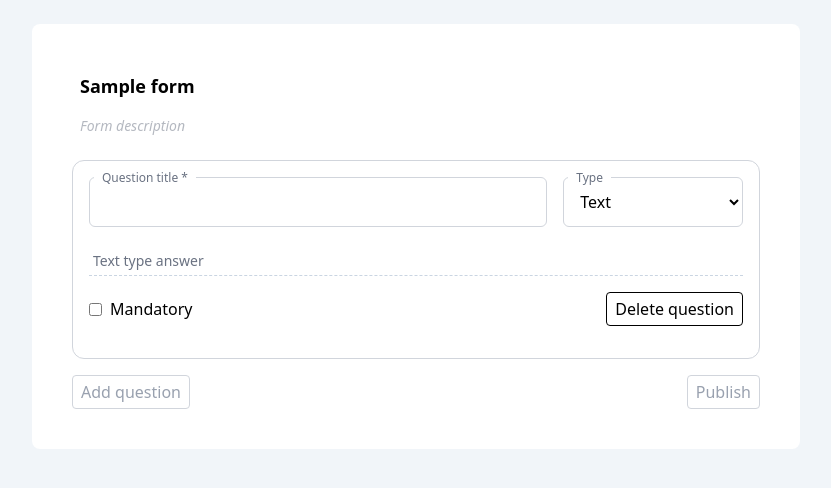
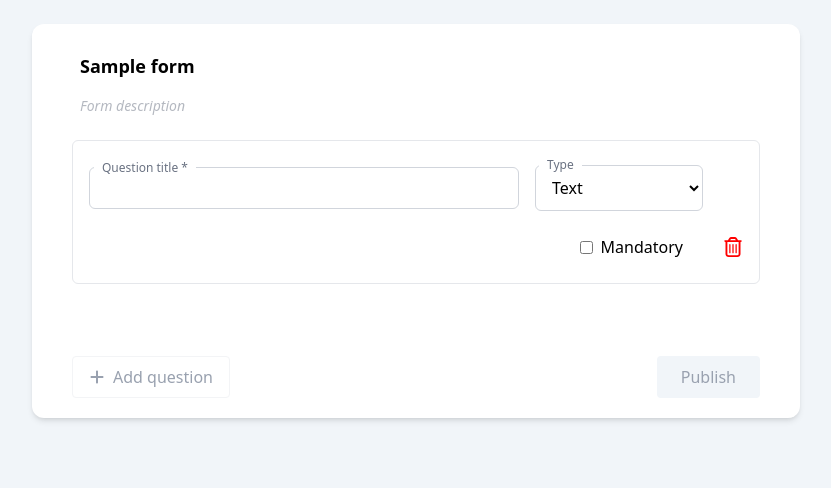
Before and after one commit to SinchanaMS/form-builder, a React (Vite) app: page / in a window 1280 px wide. Shown: the top 488 px of the page, without its empty margins (224-1055 px from the left). Built offline with nearby package versions, Linux system fonts and the light colour scheme.

Commit message:
added styles, loaders, and toasts

```diff
--- a/package.json
+++ b/package.json
@@ -14,6 +14,7 @@
     "@tailwindcss/vite": "^4.0.9",
     "react": "^19.0.0",
     "react-dom": "^19.0.0",
+    "react-hot-toast": "^2.5.2",
     "react-icons": "^5.5.0",
     "react-router-dom": "^7.2.0",
     "tailwindcss": "^4.0.9"
--- a/src/App.tsx
+++ b/src/App.tsx
@@ -4,6 +4,7 @@ import { placeholderQuestion } from "./constants"
 import FormContext from "./contexts/FormContext"
 import { getItemFromLocalStorage } from "./helpers"
 import { Outlet } from "react-router-dom"
+import { Toaster } from "react-hot-toast"
 
 function App() {
   const [formInfo, setFormInfo] = useState<FormInfo>({
@@ -22,8 +23,9 @@ function App() {
   return (
     <FormContext.Provider value={{ formInfo, setFormInfo }}>
       <div className=" bg-slate-100 m-auto p-6 min-h-dvh">
-        <div className="flex flex-col max-w-3xl bg-white m-auto p-5 rounded-lg">
+        <div className="flex flex-col max-w-3xl bg-white shadow-md m-auto p-5 rounded-xl">
           <Outlet />
+          <Toaster />
         </div>
       </div>
     </FormContext.Provider>
--- a/src/FormBuilder/QuestionBlock.tsx
+++ b/src/FormBuilder/QuestionBlock.tsx
@@ -6,6 +6,8 @@ import Dropdown from "../components/Dropdown"
 import { questionTypeOptions } from "../constants"
 import { isQuestionValid, saveItemToLocalStorage } from "../helpers"
 import QuestionInputByType from "./QuestionInputByType"
+import { FaRegTrashCan } from "react-icons/fa6"
+import Spinner from "../components/Spinner"
 
 interface Props {
   question: Question
@@ -33,8 +35,6 @@ const QuestionBlock = (props: Props) => {
   useEffect(() => {
     if (!debouncedQuestionState.question) return
     const timer = setTimeout(() => {
-      setSaving(false)
-
       setFormInfo((prevFormInfo) => {
         let isUpdated = false
 
@@ -59,6 +59,7 @@ const QuestionBlock = (props: Props) => {
 
         return updatedFormInfo
       })
+      setSaving(false)
     }, 500)
 
     return () => clearTimeout(timer)
@@ -106,13 +107,14 @@ const QuestionBlock = (props: Props) => {
   }
 
   return (
-    <div className="my-4 border border-gray-300 p-4 rounded-xl w-full">
-      <div className="flex justify-between gap-x-4">
+    <div className="my-4 bg-white border-1 rounded-md border-gray-200 px-4 py-6 w-full">
+      <div className="flex justify-between gap-x-4 items-center">
         <Input
           value={questionState.question}
           label="Question title *"
           name="question"
           onChange={handleChange}
+          inputClass="focus:outline-1 focus:outline-indigo-700 rounded-md"
         />
         <Dropdown
           name="type"
@@ -121,15 +123,18 @@ const QuestionBlock = (props: Props) => {
           options={questionTypeOptions}
           onChange={handleChange}
         />
-        {/* TODO: update saving loader */}
-        {saving && <span>{saving ? "saving.." : "saved"}</span>}
+        <div
+          className={`h-auto w-8 object-fit transition-discrete ${saving ? "opacity-100" : "opacity-0"}`}
+        >
+          <Spinner />
+        </div>
       </div>
       <QuestionInputByType
         questionState={questionState}
         setQuestionState={setQuestionState}
       />
       {questionState.type === "number" && (
-        <div className="flex items-center gap-x-2 mt-2">
+        <div className="flex h-7 items-center gap-x-2 mt-6">
           <input
             type="checkbox"
             name="isRangeEnabled"
@@ -158,8 +163,9 @@ const QuestionBlock = (props: Props) => {
           )}
         </div>
       )}
-      <div className="flex items-center gap-x-2">
+      <div className="flex items-center gap-x-2 pt-6">
         <input
+          className="ml-auto "
           type="checkbox"
           name="isRequired"
           id="isRequired"
@@ -167,12 +173,12 @@ const QuestionBlock = (props: Props) => {
           onChange={handleChange}
         />
         <label>Mandatory</label>
-        <button
-          className="border w-fit my-4 ml-auto px-2 py-1 rounded-sm"
+
+        <FaRegTrashCan
+          className="ml-8 text-xl"
+          color="red"
           onClick={handleDeleteQuestion}
-        >
-          Delete question
-        </button>
+        />
       </div>
     </div>
   )
--- a/src/FormBuilder/QuestionInputByType.tsx
+++ b/src/FormBuilder/QuestionInputByType.tsx
@@ -1,6 +1,7 @@
 import React from "react"
 import { Question } from "../types"
 import Input from "../components/Input"
+import { FaPlus, FaXmark } from "react-icons/fa6"
 
 interface Props {
   questionState: Question
@@ -57,14 +58,7 @@ const QuestionInputByType = (props: Props) => {
     }))
   }
 
-  switch (questionState.type) {
-    case "number":
-      return (
-        <p className="border-b border-dashed border-slate-300 mt-5 p-1 text-gray-500 text-sm font-light w-full">
-          Number type answer
-        </p>
-      )
-    case "select":
+  if (questionState.type === "select") {
     return (
       <div className="flex flex-col">
         {questionState.options.map((option, idx) => (
@@ -73,36 +67,30 @@ const QuestionInputByType = (props: Props) => {
               key={option.id}
               placeholder={`Option ${idx + 1}`}
               value={option.label}
-                wrapperClass="border-b border-0 rounded-none w-fit"
+              wrapperClass="border-0 rounded-none"
+              inputClass="border-b border-gray-200 focus:border-b focus:border-indigo-600 focus:outline-hidden"
               onChange={(e) => handleInputChange(e, option.id)}
               onBlur={() => handleInputBlur(option.id)}
             />
             {idx !== 0 && (
-                <button
-                  className="absolute hover:bg-gray-200 top-1/2 right-6 -translate-y-1/2 px-2.5 py-0.5 rounded-sm flex items-center"
+              <FaXmark
                 onClick={() => handleDeleteOption(option.id)}
-                >
-                  x
-                </button>
+                color="grey"
+                className="absolute top-1/2 right-6 -translate-y-1/2 cursor-pointer"
+              />
             )}
           </div>
         ))}
         <button
-            className="mr-auto my-4 px-2 py-1 cursor-pointer hover:bg-gray-200 rounded-sm"
+          className="flex items-center gap-x-2 mr-auto my-4 px-2 py-1 cursor-pointer hover:bg-indigo-50 rounded-sm"
           onClick={handleAddOption}
         >
-            Add option
+          <FaPlus /> Add option
         </button>
       </div>
     )
-    case "text":
-    default:
-      return (
-        <p className="border-b border-dashed border-slate-300 mt-5 p-1 text-gray-500 text-sm font-light w-full">
-          Text type answer
-        </p>
-      )
   }
+  return null
 }
 
 export default QuestionInputByType
--- a/src/FormBuilder/index.tsx
+++ b/src/FormBuilder/index.tsx
@@ -5,11 +5,12 @@ import { delay, isFormBuilderValid } from "../helpers"
 import QuestionBlock from "./QuestionBlock"
 import Input from "../components/Input"
 import { useNavigate } from "react-router-dom"
+import toast from "react-hot-toast"
+import { FaPlus } from "react-icons/fa6"
 
 const FormBuilder = () => {
   const { formInfo, setFormInfo } = useFormContext()
   const [isFormValid, setIsFormValid] = useState(false)
-  const [isPublishing, setIsPublishing] = useState(false)
   const navigate = useNavigate()
 
   useEffect(() => {
@@ -18,23 +19,30 @@ const FormBuilder = () => {
   }, [formInfo])
 
   const handlePublishForm = async () => {
-    setIsPublishing(true)
-    await delay(800)
-    setIsPublishing(false)
-    return navigate(`/${formInfo.id}`)
+    toast.promise(
+      async () => {
+        await delay(800)
+        return navigate(`/${formInfo.id}`)
+      },
+      {
+        loading: "Publishing your form...",
+        success: "Form published",
+        error: "Oops! An error occured. Please try again!",
+      }
+    )
   }
 
   return (
-    <div className="flex flex-col w-full bg-white m-auto p-5 rounded-lg">
+    <div className="flex flex-col w-full bg-transparent m-auto px-5 rounded-lg">
       <Input
         wrapperClass="border-0"
-        inputClass="text-lg font-bold p-2 blur:py-0 focus:outline-1 focus:outline-blue-500 rounded-sm"
+        inputClass="text-lg font-bold p-2 blur:py-0 focus:outline-1 focus:outline-indigo-700 rounded-sm"
         value={formInfo.name}
         onChange={(e) => setFormInfo({ ...formInfo, name: e.target.value })}
       />
       <Input
         wrapperClass="border-0"
-        inputClass="text-sm text-gray-500 font-normal p-2 focus:outline-1 focus:outline-blue-500 rounded-sm italic"
+        inputClass="text-sm text-gray-500 font-normal p-2 focus:outline-1 focus:outline-indigo-700 rounded-sm italic"
         value={formInfo.description}
         placeholder="Form description"
         onChange={(e) =>
@@ -44,9 +52,9 @@ const FormBuilder = () => {
       {formInfo.questions.map((question) => (
         <QuestionBlock key={question.id} question={question} />
       ))}
-      <div className="flex justify-between w-full">
+      <div className="flex justify-between w-full mt-14">
         <button
-          className="border w-fit px-2 py-1 rounded-sm disabled:border-gray-300 disabled:text-gray-400"
+          className="flex items-center gap-x-2 w-fit px-4 py-2 rounded-sm hover:bg-indigo-50 cursor-pointer disabled:cursor-default disabled:hover:bg-white disabled:border disabled:border-gray-100 disabled:text-gray-400"
           disabled={!isFormValid}
           onClick={() =>
             setFormInfo({
@@ -58,14 +66,15 @@ const FormBuilder = () => {
             })
           }
         >
+          <FaPlus />
           Add question
         </button>
         <button
-          className="border w-fit ml-auto px-2 py-1 rounded-sm disabled:border-gray-300 disabled:text-gray-400"
+          className="bg-indigo-700 px-6 py-2 text-white w-fit ml-auto rounded-sm disabled:bg-slate-100 disabled:text-gray-400"
           onClick={handlePublishForm}
           disabled={!isFormValid}
         >
-          {isPublishing ? "Publishing.." : "Publish"}
+          Publish
         </button>
       </div>
     </div>
--- a/src/components/Dropdown.tsx
+++ b/src/components/Dropdown.tsx
@@ -4,17 +4,20 @@ interface DropdownProps {
   options: { id: string; label: string }[]
   onChange: (e: React.ChangeEvent<HTMLSelectElement>) => void
   value: string
+  wrapperClass?: string
 }
 
 const Dropdown = (props: DropdownProps) => {
   return (
-    <div className="flex flex-col relative border rounded-md border-gray-300 w-64">
+    <div
+      className={`flex flex-col relative rounded-md w-64 ${props.wrapperClass}`}
+    >
       <label className="text-xs text-gray-500 absolute -top-2 left-1 bg-white px-2">
         {props.label}
       </label>
       <select
         name={props.name}
-        className=" p-3 rounded-md border-gray-300"
+        className="border px-3 py-2.5 rounded-md border-gray-300 focus:outline-hidden focus:border-indigo-700"
         onChange={props.onChange}
         value={props.value}
       >
--- /dev/null
+++ b/src/components/Spinner.tsx
@@ -0,0 +1,7 @@
+const Spinner = () => {
+  return (
+    <div className="w-6 h-6 border-3 border-slate-200 border-t-green-700 rounded-full animate-spin"></div>
+  )
+}
+
+export default Spinner
--- a/src/constants.ts
+++ b/src/constants.ts
@@ -15,5 +15,4 @@ export const questionTypeOptions = [
     { id: "text", label: "Text" },
     { id: "number", label: "Number" },
     { id: "select", label: "Select" },
-    { id: "multi-select", label: "Multi-select" },
 ]
--- a/src/helpers/index.ts
+++ b/src/helpers/index.ts
@@ -11,7 +11,7 @@ export const isQuestionValid = (questionData: Question) => {
         const hasValidRange = range &&
             Object.keys(range).length === 2 &&
             String(range.min)?.trim() !== "" &&
-            String(range.max)?.trim() !== "";
+            String(range.max)?.trim() !== "" && range.min < range.max
         return hasValidRange
     }
     if (type === 'select' || type == 'multi-select') {
@@ -42,7 +42,6 @@ export const isFieldValid = (field: Question, value: string | number | string[])
         if (field.isRequired && isNaN(value as number)) return "The value must be a number"
         if (field.isRangeEnabled && isRangeValid(field.range)) {
             const { min, max } = field.range;
-            console.log(min, max, value)
             if ((value as number) < min || (value as number) > max) {
                 return `Value must be between ${min} and ${max}`;
             }
```
Also changed, not shown: src/Form/index.tsx (+21 -4 lines), 1 other file (tests, documents, lock files or other folders). Lines whose indentation alone changed are shown as unchanged.
